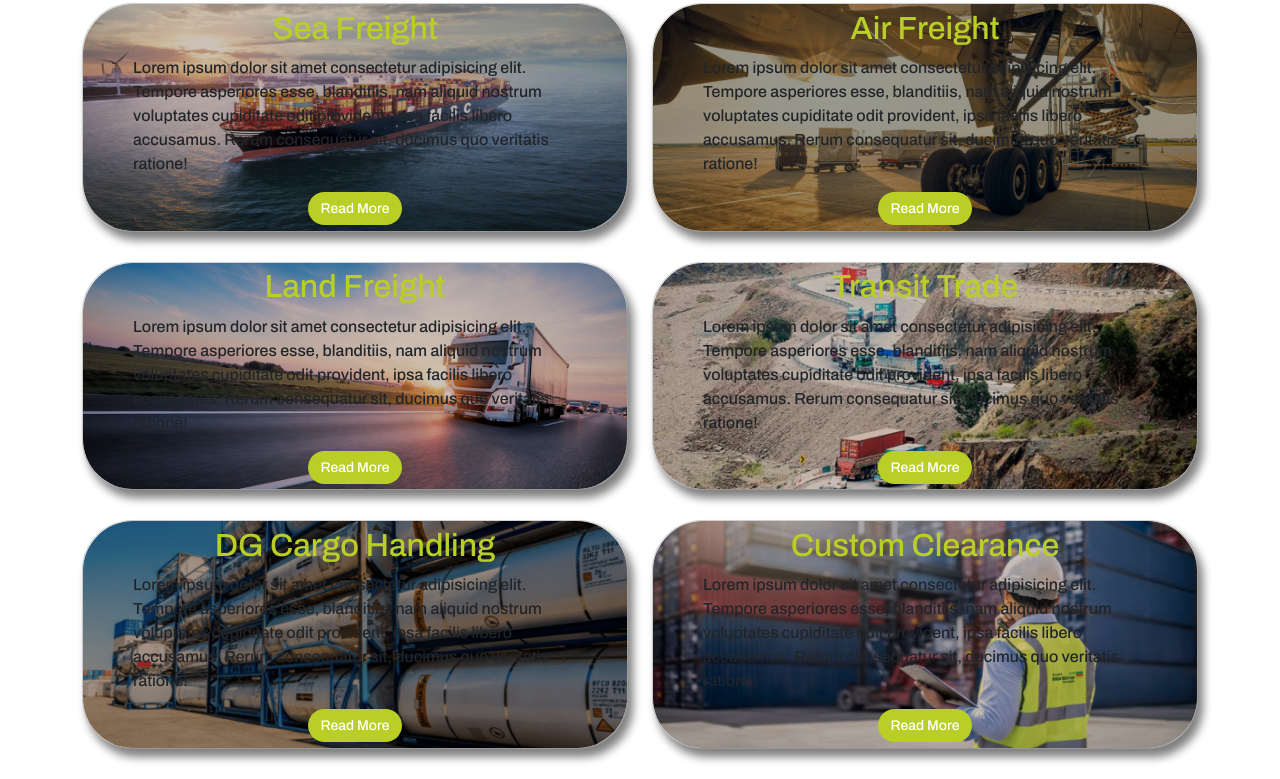
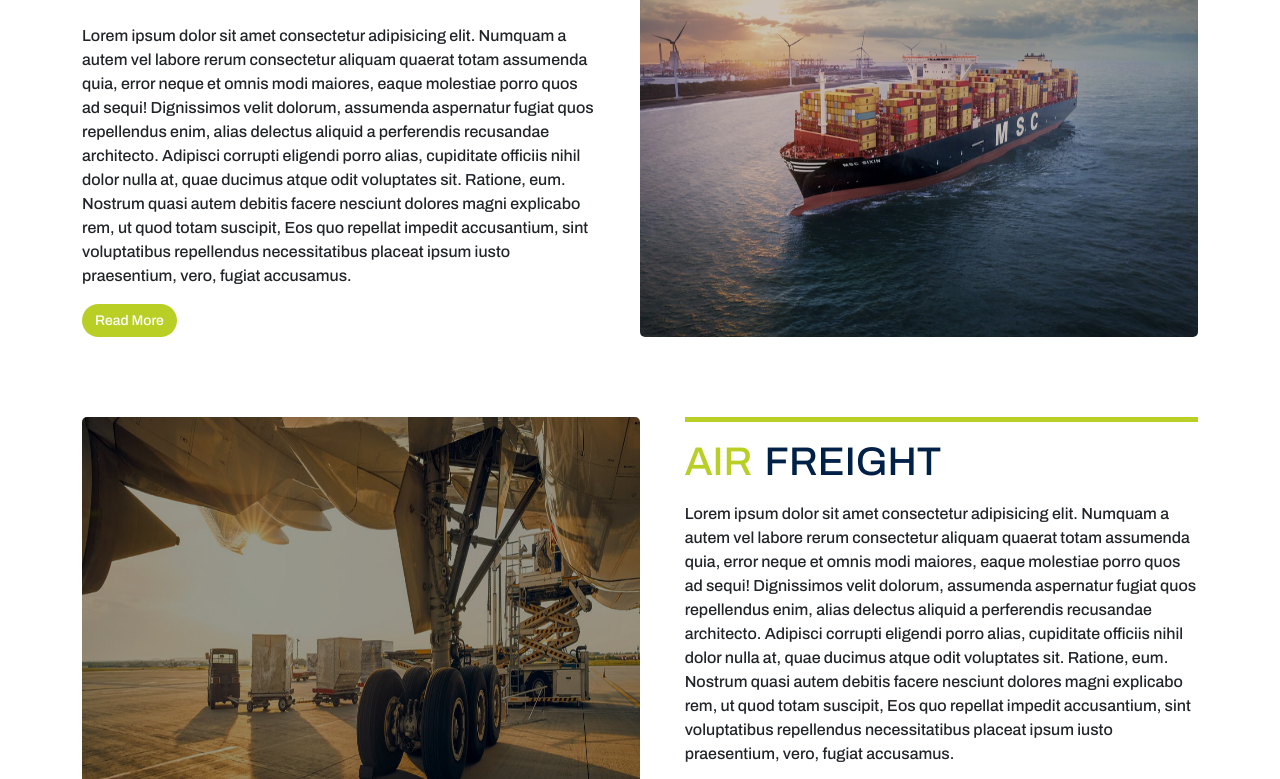
Before and after one commit to DevAttaulNoor/MDL_Website, a plain HTML site: page Code/Html/Service.html in a window 1280 px wide. Shown: the part 781-1560 px from the top of the page. Drawn offline with nearby package versions, Linux system fonts and the light colour scheme.

Commit message:
Modified

```diff
--- a/Code/Html/Service.html
+++ b/Code/Html/Service.html
@@ -1,5 +1,6 @@
 <!DOCTYPE html>
 <html lang="en">
+
 <head>
     <meta charset="UTF-8">
     <meta http-equiv="X-UA-Compatible" content="IE=edge">
@@ -28,7 +29,8 @@
                     <li class="nav-item"><a class="nav-link" href="About.html">About</a></li>
                     <li class="nav-item"><a class="nav-link" href="Blog.html">Blog</a></li>
                     <li class="nav-item dropdown">
-                        <a class="nav-link active" role="button" data-bs-toggle="dropdown" aria-expanded="false">Service</a>
+                        <a class="nav-link active" role="button" data-bs-toggle="dropdown"
+                            aria-expanded="false">Service</a>
                         <ul class="dropdown-menu">
                             <li><a class="dropdown-item" href="Service - Sea Freight.html">Sea Freight</a></li>
                             <li><a class="dropdown-item" href="Service - Air Freight.html">Air Freight</a></li>
@@ -41,7 +43,8 @@
                     </li>
                     <li class="nav-item"><a class="nav-link" href="Contact.html">Contact</a></li>
                 </ul>
-                <a href="tel:+922132414943" class="btn rounded-pill" id="sec-btn"><i class="bi bi-telephone me-2"></i>0213-2414943</a>
+                <a href="tel:+922132414943" class="btn rounded-pill" id="sec-btn"><i
+                        class="bi bi-telephone me-2"></i>0213-2414943</a>
             </div>
         </div>
     </nav>
@@ -65,70 +68,150 @@
     </section>
 
     <!--* Services Section -->
-    <section class="container mt-8 mb-8" id="services">
-        <h1 class="text-center mb-3">Our <span>Services</span></h1>
-        <div class="row row-cols-md-2" id="services-card">
-            <div class="col">
-                <div class="card">
-                    <img class="card-img" src="../../Images/Ship.png">
-                    <div class="card-img-overlay">
-                        <h2 class="card-title">Sea Freight</h2>
-                        <p>Lorem ipsum dolor sit amet consectetur adipisicing elit. Tempore asperiores esse, blanditiis, nam aliquid nostrum voluptates cupiditate odit provident, ipsa facilis libero accusamus. Rerum consequatur sit, ducimus quo veritatis ratione!</p>
+    <section id="services">
+        <!--* Sea Freight Section -->
+        <section class="container card mt-8 mb-8 service">
+            <img src="../../Images/Ship.png" class="card-img w-50" alt="..." />
+            <div class="card-body p-0">
+                <h1 class="card-title fw-bold text-uppercase my-3"><span>Sea</span> Freight</h1>
+                <p class="card-text">
+                    Lorem ipsum dolor sit amet consectetur adipisicing elit. Numquam a autem vel labore rerum
+                    consectetur
+                    aliquam quaerat totam assumenda quia, error neque et omnis modi maiores, eaque molestiae porro quos
+                    ad
+                    sequi! Dignissimos velit dolorum, assumenda aspernatur fugiat quos repellendus enim, alias delectus
+                    aliquid a perferendis recusandae architecto. Adipisci corrupti eligendi porro alias, cupiditate
+                    officiis
+                    nihil dolor nulla at, quae ducimus atque odit voluptates sit. Ratione, eum. Nostrum quasi autem
+                    debitis
+                    facere nesciunt dolores magni explicabo rem, ut quod totam suscipit, Eos quo repellat impedit
+                    accusantium, sint voluptatibus repellendus necessitatibus placeat ipsum iusto praesentium, vero,
+                    fugiat
+                    accusamus.
+                </p>
                 <a class="btn rounded-pill" id="sec-small-btn" href="Service - Sea Freight.html">Read More</a>
             </div>
-                </div>
-            </div>
-            <div class="col">
-                <div class="card">
-                    <img class="card-img" src="../../Images/Air.png">
-                    <div class="card-img-overlay">
-                        <h2 class="card-title">Air Freight</h2>
-                        <p>Lorem ipsum dolor sit amet consectetur adipisicing elit. Tempore asperiores esse, blanditiis, nam aliquid nostrum voluptates cupiditate odit provident, ipsa facilis libero accusamus. Rerum consequatur sit, ducimus quo veritatis ratione!</p>
+        </section>
+
+        <!--* Air Freight Section -->
+        <section class="container card mt-8 mb-8 service">
+            <img src="../../Images/Air.png" class="card-img w-50" alt="..." />
+            <div class="card-body p-0">
+                <h1 class="card-title fw-bold text-uppercase my-3"><span>Air</span> Freight</h1>
+                <p class="card-text">
+                    Lorem ipsum dolor sit amet consectetur adipisicing elit. Numquam a autem vel labore rerum
+                    consectetur
+                    aliquam quaerat totam assumenda quia, error neque et omnis modi maiores, eaque molestiae porro quos
+                    ad
+                    sequi! Dignissimos velit dolorum, assumenda aspernatur fugiat quos repellendus enim, alias delectus
+                    aliquid a perferendis recusandae architecto. Adipisci corrupti eligendi porro alias, cupiditate
+                    officiis
+                    nihil dolor nulla at, quae ducimus atque odit voluptates sit. Ratione, eum. Nostrum quasi autem
+                    debitis
+                    facere nesciunt dolores magni explicabo rem, ut quod totam suscipit, Eos quo repellat impedit
+                    accusantium, sint voluptatibus repellendus necessitatibus placeat ipsum iusto praesentium, vero,
+                    fugiat
+                    accusamus.
+                </p>
                 <a class="btn rounded-pill" id="sec-small-btn" href="Service - Air Freight.html">Read More</a>
             </div>
-                </div>
-            </div>
-            <div class="col">
-                <div class="card">
-                    <img class="card-img" src="../../Images/Land.png">
-                    <div class="card-img-overlay">
-                        <h2 class="card-title">Land Freight</h2>
-                        <p>Lorem ipsum dolor sit amet consectetur adipisicing elit. Tempore asperiores esse, blanditiis, nam aliquid nostrum voluptates cupiditate odit provident, ipsa facilis libero accusamus. Rerum consequatur sit, ducimus quo veritatis ratione!</p>
+        </section>
+
+        <!--* Land Freight Section -->
+        <section class="container card mt-8 mb-8 service">
+            <img src="../../Images/Land.png" class="card-img w-50" alt="..." />
+            <div class="card-body p-0">
+                <h1 class="card-title fw-bold text-uppercase my-3"><span>Land</span> Freight</h1>
+                <p class="card-text">
+                    Lorem ipsum dolor sit amet consectetur adipisicing elit. Numquam a autem vel labore rerum
+                    consectetur
+                    aliquam quaerat totam assumenda quia, error neque et omnis modi maiores, eaque molestiae porro quos
+                    ad
+                    sequi! Dignissimos velit dolorum, assumenda aspernatur fugiat quos repellendus enim, alias delectus
+                    aliquid a perferendis recusandae architecto. Adipisci corrupti eligendi porro alias, cupiditate
+                    officiis
+                    nihil dolor nulla at, quae ducimus atque odit voluptates sit. Ratione, eum. Nostrum quasi autem
+                    debitis
+                    facere nesciunt dolores magni explicabo rem, ut quod totam suscipit, Eos quo repellat impedit
+                    accusantium, sint voluptatibus repellendus necessitatibus placeat ipsum iusto praesentium, vero,
+                    fugiat
+                    accusamus.
+                </p>
                 <a class="btn rounded-pill" id="sec-small-btn" href="Service - Land Freight.html">Read More</a>
             </div>
-                </div>
-            </div>
-            <div class="col">
-                <div class="card">
-                    <img class="card-img" src="../../Images/Transit Trade.png">
-                    <div class="card-img-overlay">
-                        <h2 class="card-title">Transit Trade</h2>
-                        <p>Lorem ipsum dolor sit amet consectetur adipisicing elit. Tempore asperiores esse, blanditiis, nam aliquid nostrum voluptates cupiditate odit provident, ipsa facilis libero accusamus. Rerum consequatur sit, ducimus quo veritatis ratione!</p>
+        </section>
+
+        <!--* Transit Trade Section -->
+        <section class="container card mt-8 mb-8 service">
+            <img src="../../Images/Transit Trade.png" class="card-img w-50" alt="..." />
+            <div class="card-body p-0">
+                <h1 class="card-title fw-bold text-uppercase my-3"><span>Transit</span> Trade</h1>
+                <p class="card-text">
+                    Lorem ipsum dolor sit amet consectetur adipisicing elit. Numquam a autem vel labore rerum
+                    consectetur
+                    aliquam quaerat totam assumenda quia, error neque et omnis modi maiores, eaque molestiae porro quos
+                    ad
+                    sequi! Dignissimos velit dolorum, assumenda aspernatur fugiat quos repellendus enim, alias delectus
+                    aliquid a perferendis recusandae architecto. Adipisci corrupti eligendi porro alias, cupiditate
+                    officiis
+                    nihil dolor nulla at, quae ducimus atque odit voluptates sit. Ratione, eum. Nostrum quasi autem
+                    debitis
+                    facere nesciunt dolores magni explicabo rem, ut quod totam suscipit, Eos quo repellat impedit
+                    accusantium, sint voluptatibus repellendus necessitatibus placeat ipsum iusto praesentium, vero,
+                    fugiat
+                    accusamus.
+                </p>
                 <a class="btn rounded-pill" id="sec-small-btn" href="Service - Transit Trade.html">Read More</a>
             </div>
-                </div>
-            </div>
-            <div class="col">
-                <div class="card">
-                    <img class="card-img" src="../../Images/DG Cargo.png">
-                    <div class="card-img-overlay">
-                        <h2 class="card-title">DG Cargo Handling</h2>
-                        <p>Lorem ipsum dolor sit amet consectetur adipisicing elit. Tempore asperiores esse, blanditiis, nam aliquid nostrum voluptates cupiditate odit provident, ipsa facilis libero accusamus. Rerum consequatur sit, ducimus quo veritatis ratione!</p>
+        </section>
+
+        <!--* DG Cargo Section -->
+        <section class="container card mt-8 mb-8 service">
+            <img src="../../Images/DG Cargo.png" class="card-img w-50" alt="..." />
+            <div class="card-body p-0">
+                <h1 class="card-title fw-bold text-uppercase my-3"><span>DG-Cargo</span> Handling</h1>
+                <p class="card-text">
+                    Lorem ipsum dolor sit amet consectetur adipisicing elit. Numquam a autem vel labore rerum
+                    consectetur
+                    aliquam quaerat totam assumenda quia, error neque et omnis modi maiores, eaque molestiae porro quos
+                    ad
+                    sequi! Dignissimos velit dolorum, assumenda aspernatur fugiat quos repellendus enim, alias delectus
+                    aliquid a perferendis recusandae architecto. Adipisci corrupti eligendi porro alias, cupiditate
+                    officiis
+                    nihil dolor nulla at, quae ducimus atque odit voluptates sit. Ratione, eum. Nostrum quasi autem
+                    debitis
+                    facere nesciunt dolores magni explicabo rem, ut quod totam suscipit, Eos quo repellat impedit
+                    accusantium, sint voluptatibus repellendus necessitatibus placeat ipsum iusto praesentium, vero,
+                    fugiat
+                    accusamus.
+                </p>
                 <a class="btn rounded-pill" id="sec-small-btn" href="Service - DG Cargo.html">Read More</a>
             </div>
-                </div>
-            </div>
-            <div class="col">
-                <div class="card">
-                    <img class="card-img" src="../../Images/Custom Clearance.png">
-                    <div class="card-img-overlay">
-                        <h2 class="card-title">Custom Clearance</h2>
-                        <p>Lorem ipsum dolor sit amet consectetur adipisicing elit. Tempore asperiores esse, blanditiis, nam aliquid nostrum voluptates cupiditate odit provident, ipsa facilis libero accusamus. Rerum consequatur sit, ducimus quo veritatis ratione!</p>
+        </section>
+
+        <!--* Custom Clearnce Section -->
+        <section class="container card mt-8 mb-8 service">
+            <img src="../../Images/Custom Clearance.png" class="card-img w-50" alt="..." />
+            <div class="card-body p-0">
+                <h1 class="card-title fw-bold text-uppercase my-3"><span>Custom</span> Clearance</h1>
+                <p class="card-text">
+                    Lorem ipsum dolor sit amet consectetur adipisicing elit. Numquam a autem vel labore rerum
+                    consectetur
+                    aliquam quaerat totam assumenda quia, error neque et omnis modi maiores, eaque molestiae porro quos
+                    ad
+                    sequi! Dignissimos velit dolorum, assumenda aspernatur fugiat quos repellendus enim, alias delectus
+                    aliquid a perferendis recusandae architecto. Adipisci corrupti eligendi porro alias, cupiditate
+                    officiis
+                    nihil dolor nulla at, quae ducimus atque odit voluptates sit. Ratione, eum. Nostrum quasi autem
+                    debitis
+                    facere nesciunt dolores magni explicabo rem, ut quod totam suscipit, Eos quo repellat impedit
+                    accusantium, sint voluptatibus repellendus necessitatibus placeat ipsum iusto praesentium, vero,
+                    fugiat
+                    accusamus.
+                </p>
                 <a class="btn rounded-pill" id="sec-small-btn" href="Service - Custom Clear.html">Read More</a>
             </div>
-                </div>
-            </div>
-        </div>
+        </section>
     </section>
 
     <!--* Footer Section -->
@@ -151,8 +234,8 @@
                         I.I Chundrigar Rd, Karachi, Sindh, Pakistan</p>
                     <p><a href="mailto:info@meagencies.net" role="button"><i
                                 class="bi bi-envelope me-3"></i></a>info@meagencies.net</p>
-                    <p><a href="tel:+922132414943" role="button"><i
-                                class="bi bi-telephone me-3"></i></a>0213-2414943</p>
+                    <p><a href="tel:+922132414943" role="button"><i class="bi bi-telephone me-3"></i></a>0213-2414943
+                    </p>
                 </div>
                 <div class="col col-12 col-sm-12 col-md-3 col-lg-3 text-center">
                     <h3 class="text-uppercase fw-bold mb-4">Useful Links</h3>
--- a/Code/style.css
+++ b/Code/style.css
@@ -99,12 +99,12 @@ nav .nav-link {
 
 nav .nav-link:hover,
 nav .nav-link.active,
-nav .navbar-brand:hover{
+nav .navbar-brand:hover {
     color: var(--secondary-color) !important;
 }
 
 nav .nav-link:hover::after,
-nav .nav-link.active::after{
+nav .nav-link.active::after {
     position: absolute;
     content: "";
     width: 25px;
@@ -133,7 +133,7 @@ nav .dropdown-item:hover,
     color: var(--secondary-color) !important;
 }
 
-nav #navbarNav .btn{
+nav #navbarNav .btn {
     padding: 12px;
     font-size: 14px;
 }
@@ -143,7 +143,7 @@ nav #navbarNav .btn{
     position: relative;
 }
 
-#header-pic .carousel-caption {
+#header-pic .carousel-caption.home {
     position: absolute;
     top: 35%
 }
@@ -331,8 +331,14 @@ footer #newsletter form {
 }
 
 /** ...................About Page.................... */
+/* Header Pic Section */
+#header-pic .carousel-caption {
+    position: absolute;
+    top: 40%
+}
+
 /* Background Pic Section */
-#header-pic nav{
+#header-pic nav {
     --bs-breadcrumb-divider: url(../../Svgs/breadcrumbs-svgrepo-com.svg width: 10; height: 10;)
 }
 
@@ -427,34 +433,33 @@ footer #newsletter form {
 
 /** ...................Services Page.................... */
 /* Services Section */
-#service h1 span,
-#service p,
-#services-card .card-title {
-    color: var(--secondary-color);
+.service:nth-child(even) {
+    border: none;
+    flex-direction: row;
 }
 
-#services-card .col {
-    margin-bottom: 30px;
+.service:nth-child(odd) {
+    border: none;
+    flex-direction: row-reverse;
 }
 
-#services-card .card,
-#services-card .card img {
-    border-radius: 50px;
-    box-shadow: 5px 8px 10px rgba(0, 0, 0, 0.3);
+.service:nth-child(even) .card-body {
+    border-top: 5px solid var(--secondary-color);
+    margin-left: 4%;
+    height: fit-content;
 }
 
-#services-card .card-img-overlay {
-    display: flex;
-    flex-direction: column;
-    justify-content: center;
-    align-items: center;
-    padding: 10px 50px;
+.service:nth-child(odd) .card-body {
+    border-top: 5px solid var(--secondary-color);
+    margin-right: 4%;
+    height: fit-content;
 }
 
 /** ...................Services Pages Sea, Land, etc.................... */
 /* About Service Section */
 #all-services .card {
     border: none;
+    text-align: justify;
 }
 
 #all-services .card-title {
@@ -472,12 +477,13 @@ footer #newsletter form {
 
 /** ...................Responsive Media Queries.................... */
 @media screen and (max-width: 885px) {
-    /* Background Section */
-    #background .carousel-inner img {
+
+    /* Header Pic Section */
+    #header-pic .carousel-inner img {
         height: 60vh;
     }
 
-    #background .carousel-caption {
+    #header-pic .carousel-caption.home {
         top: 30%
     }
 
@@ -537,29 +543,68 @@ footer #newsletter form {
     #newsletter button {
         width: 20%;
     }
+
+    /** ...................About Page.................... */
+    /* About President/Vision Card Section */
+    #about-president,
+    #about-vision {
+        display: flex;
+        flex-direction: column;
+    }
+
+    #about-president img,
+    #about-vision img {
+        width: 100% !important;
+        margin-bottom: 30px;
+    }
+
+    #about-president .card-body,
+    #about-vision .card-body {
+        margin: 0;
+    }
+
+    /** ...................Services Page.................... */
+    /* Services Section */
+    .service:nth-child(even),
+    .service:nth-child(odd){
+        display: flex;
+        flex-direction: column;
+    }
+
+    .service:nth-child(even) img,
+    .service:nth-child(odd) img{
+        width: 100% !important;
+        margin-bottom: 30px;
+    }
+
+    .service:nth-child(even) .card-body,
+    .service:nth-child(odd) .card-body {
+        margin: 0;
+    }
 }
 
 @media screen and (max-width: 560px) {
-    /* Background Section */
-    #background .carousel-caption h1 {
+
+    /* Header Pic Section */
+    #header-pic .carousel-caption.home h1 {
         font-size: 18px;
     }
 
-    #background .carousel-caption p {
+    #header-pic .carousel-caption.home p {
         font-size: 12px;
         line-height: 14px;
     }
 
-    #background .carousel-caption button {
+    #header-pic .carousel-caption.home button {
         padding: 8px;
         font-size: 14px;
     }
 
-    #background .carousel-inner img {
+    #header-pic .carousel-inner img {
         height: 40vh;
     }
 
-    #background .carousel-caption {
+    #header-pic .carousel-caption.home {
         top: 15%
     }
 
@@ -583,7 +628,7 @@ footer #newsletter form {
     }
 
     .testimonial .carousel-item h3,
-    .testimonial .carousel-item p{
+    .testimonial .carousel-item p {
         width: initial;
         text-align: center;
     }
@@ -612,7 +657,7 @@ footer #newsletter form {
         font-size: 16px;
     }
 
-    footer .col{
+    footer .col {
         margin-bottom: 15px;
     }
 }
```
Also changed, not shown: Code/Html/Home.html (+1 -1 lines). Lines whose indentation alone changed are shown as unchanged.
